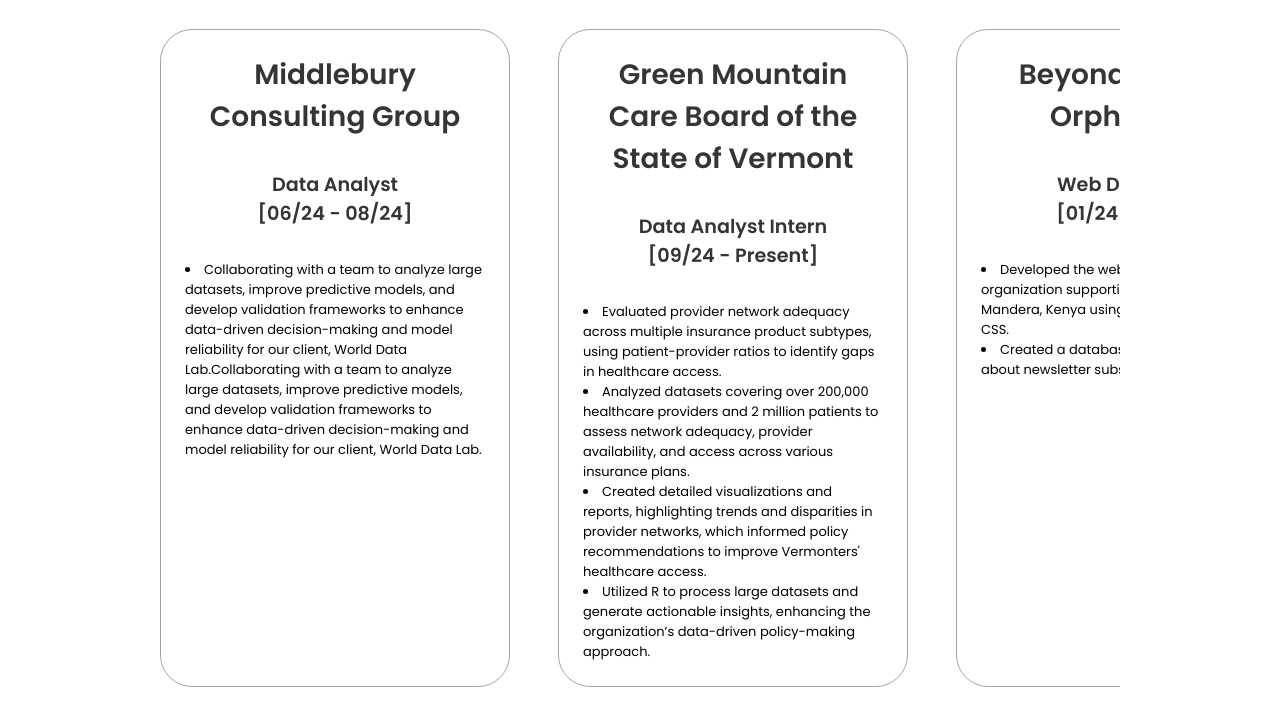
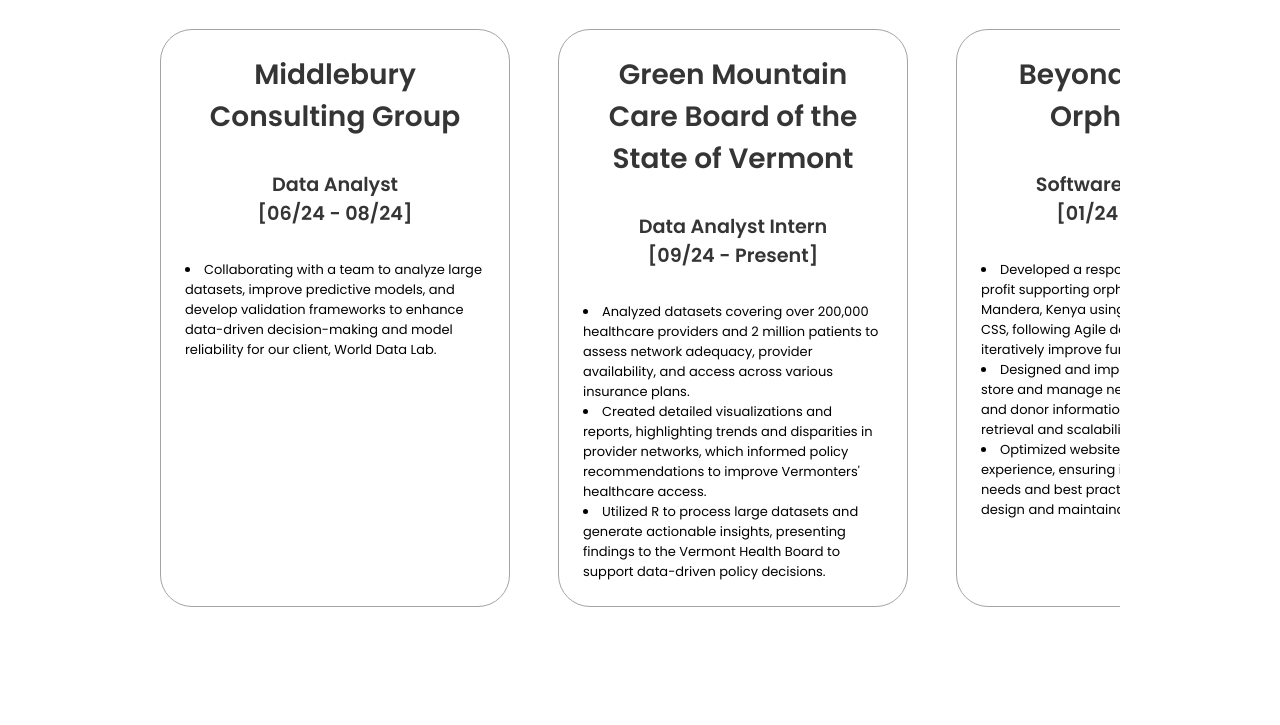
Before and after one commit to aymankhan2003/aymansportfolio.github.io, a plain HTML site: page experience.html in a window 1280 px wide. Shown: the part 259-984 px from the top of the page. After the commit the page ends 914 px from the top, so only its background shows below. Drawn offline with Linux system fonts and the light colour scheme.

Commit message:
experieicneupdated

```diff
--- a/experience.html
+++ b/experience.html
@@ -49,7 +49,7 @@
                     <div class="article-container-experience">
                         <article class="article-exp">
                             <div class = "experience-desc">
-                                <li>Collaborating with a team to analyze large datasets, improve predictive models, and develop validation frameworks to enhance data-driven decision-making and model reliability for our client, World Data Lab.Collaborating with a team to analyze large datasets, improve predictive models, and develop validation frameworks to enhance data-driven decision-making and model reliability for our client, World Data Lab.</li>
+                                <li>Collaborating with a team to analyze large datasets, improve predictive models, and develop validation frameworks to enhance data-driven decision-making and model reliability for our client, World Data Lab.</li>
                             </div>
                          </article>
                     </div>
@@ -60,22 +60,22 @@
                     <div class="article-container-experience">
                         <article class="article-exp">
                             <div class = "experience-desc">
-                                <li>Evaluated provider network adequacy across multiple insurance product subtypes, using patient-provider ratios to identify gaps in healthcare access.</li>
                                 <li>Analyzed datasets covering over 200,000 healthcare providers and 2 million patients to assess network adequacy, provider availability, and access across various insurance plans.</li>
                                 <li>Created detailed visualizations and reports, highlighting trends and disparities in provider networks, which informed policy recommendations to improve Vermonters' healthcare access.</li>
-                                <li>Utilized R to process large datasets and generate actionable insights, enhancing the organization’s data-driven policy-making approach.</li>
+                                <li>Utilized R to process large datasets and generate actionable insights, presenting findings to the Vermont Health Board to support data-driven policy decisions.</li>
                             </div>
                         </article>
                     </div>
                 </div>
                 <div class="details-container">
                     <h2 class="sub-title">Beyond Borders Orphan Aid</h2>
-                    <h3 class="job-title">Web Developer<br>[01/24 - 06/24]</h3>
+                    <h3 class="job-title">Software Developer<br>[01/24 - 06/24]</h3>
                     <div class="article-container-experience">
                         <article class="article-exp">
                             <div class = "experience-desc">
-                                <li>Developed the website for a non-profit organization supporting orphan education in Mandera, Kenya using JavaScript, HTML, and CSS.</li>
-                                <li>Created a database to store information about newsletter subscribers and donors.</li>
+                                <li>Developed a responsive website for a non-profit supporting orphan education in Mandera, Kenya using JavaScript, HTML, and CSS, following Agile development principles to iteratively improve functionality.</li>
+                                <li>Designed and implemented a database to store and manage newsletter subscribers and donor information, ensuring efficient data retrieval and scalability.</li>
+                                <li>Optimized website performance and user experience, ensuring it met the organization’s needs and best practices for responsive design and maintainability.</li>
                             </div>
                         </article>
                     </div>
@@ -86,9 +86,9 @@
                     <div class="article-container-experience">
                         <article class="article-exp">
                             <div class = "experience-desc">
-                                <li>Used the Tesseract machine learning library in Python to convert over 1000 handwritten flashcard data to Excel.</li>
-                                <li>Employed R libraries (dplyr, tidyverse, ggplot) for data analysis and visualization of flower bloom and fruit dates trends.</li>
-                                <li>Managed an online Zooniverse data dashboard for publishing visualizations and data.</li>
+                                <li>Converted over 1,000 handwritten flashcards into structured Excel data using the Tesseract machine learning library in Python, improving data accessibility and organization.</li>
+                                <li>Analyzed trends in flower bloom and fruiting dates using R, leveraging dplyr, tidyverse, and ggplot to create visualizations that enhanced ecological research insights.</li>
+                                <li>Managed an online Zooniverse data dashboard, publishing interactive visualizations and datasets to facilitate public engagement and scientific collaboration.</li>
                             </div>
                         </article>
                     </div>
```
